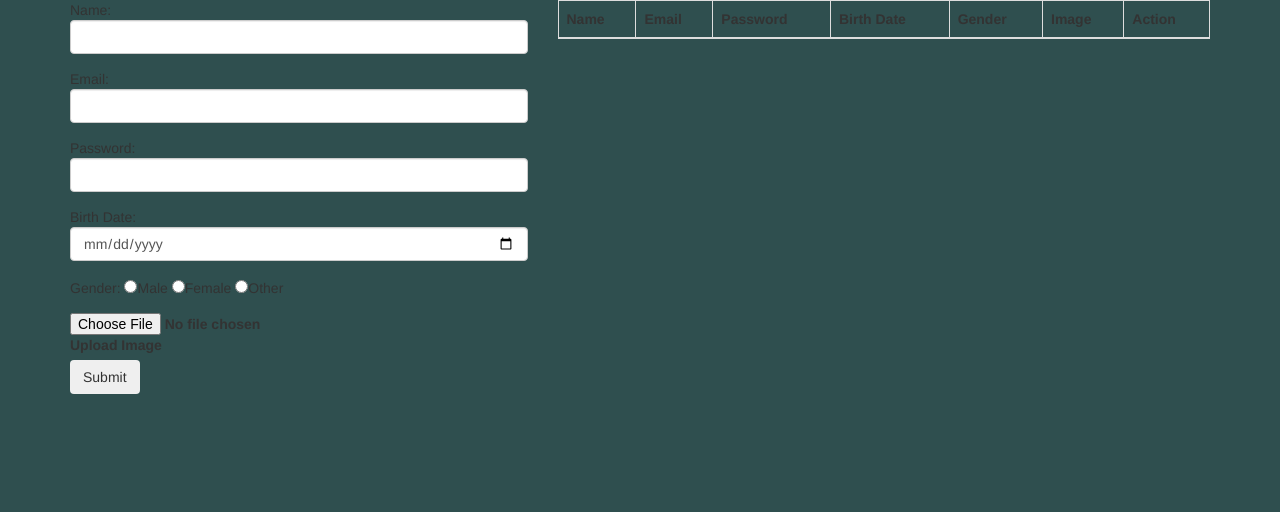
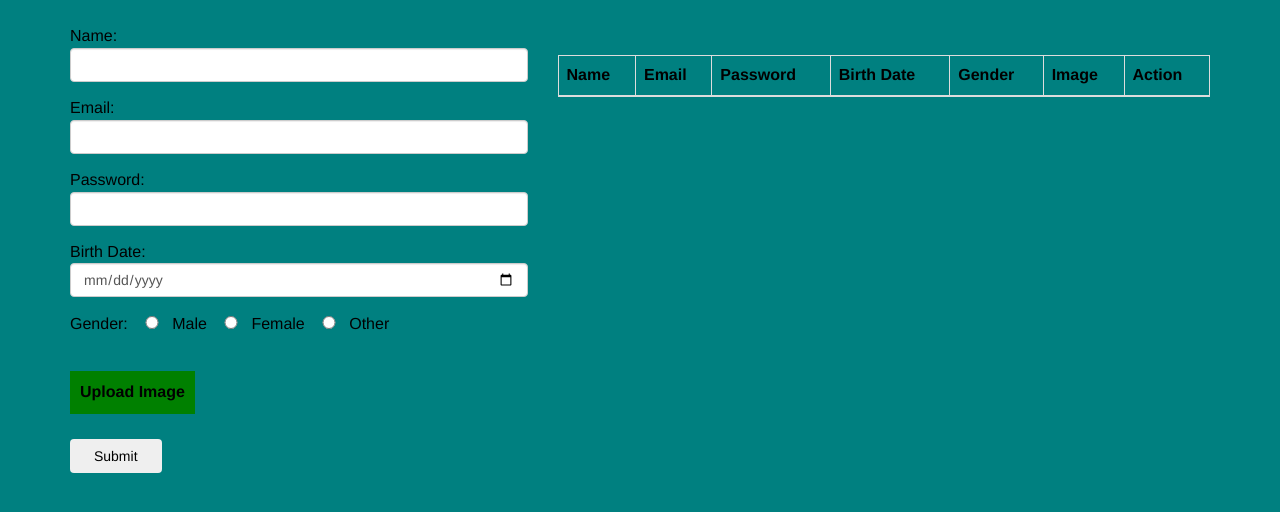
Before and after one commit to mizanussayed/browserdb, a plain HTML site: page local.html in a window 1280 px wide. Drawn offline with nearby package versions, Linux system fonts and the light colour scheme.

Commit message:
update image label

```diff
--- a/style.css
+++ b/style.css
@@ -3,6 +3,7 @@ background-color: darkslategrey;
 
 }
 *{
+	color:black;
   margin: 0;
   padding: 0;
 }
@@ -32,3 +33,35 @@ a:hover{
   margin-left: 100px;
   transition-duration: 1s;
 }
+* {
+  font-size: 16px;
+}
+input[type=file]{
+  display: none
+}
+body{
+  background-color: teal;
+  padding-top: 25px !important;
+  padding: 20px;
+}
+.table{
+  margin-top: 30px;
+}
+
+input[type=radio]{
+  width: 40px;
+  outline: none;
+}
+.btn{
+  margin-top: 20px;
+  width: 20%;
+}
+label{
+  background-color: green;
+  padding: 10px;
+  margin-top: 20px;
+}
+img{
+  width: 70px;
+  height: 70px;
+}
```
